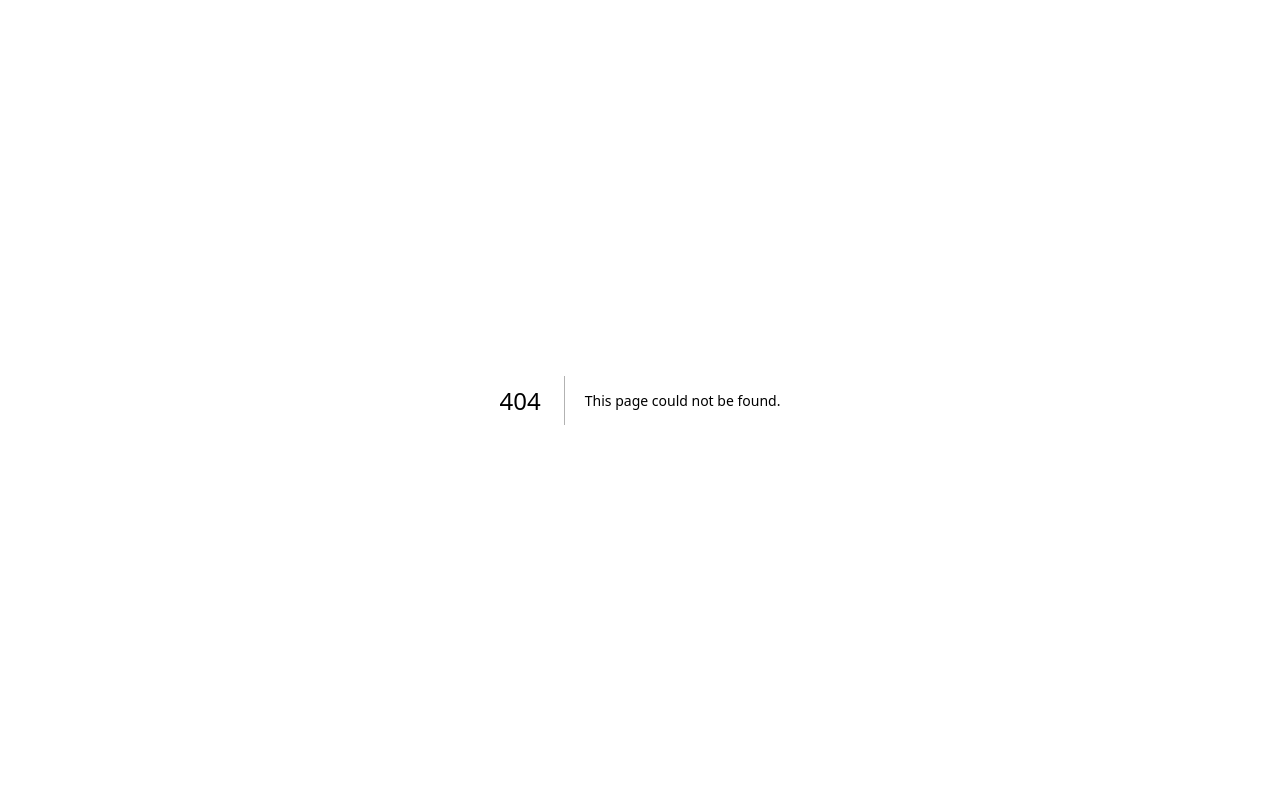
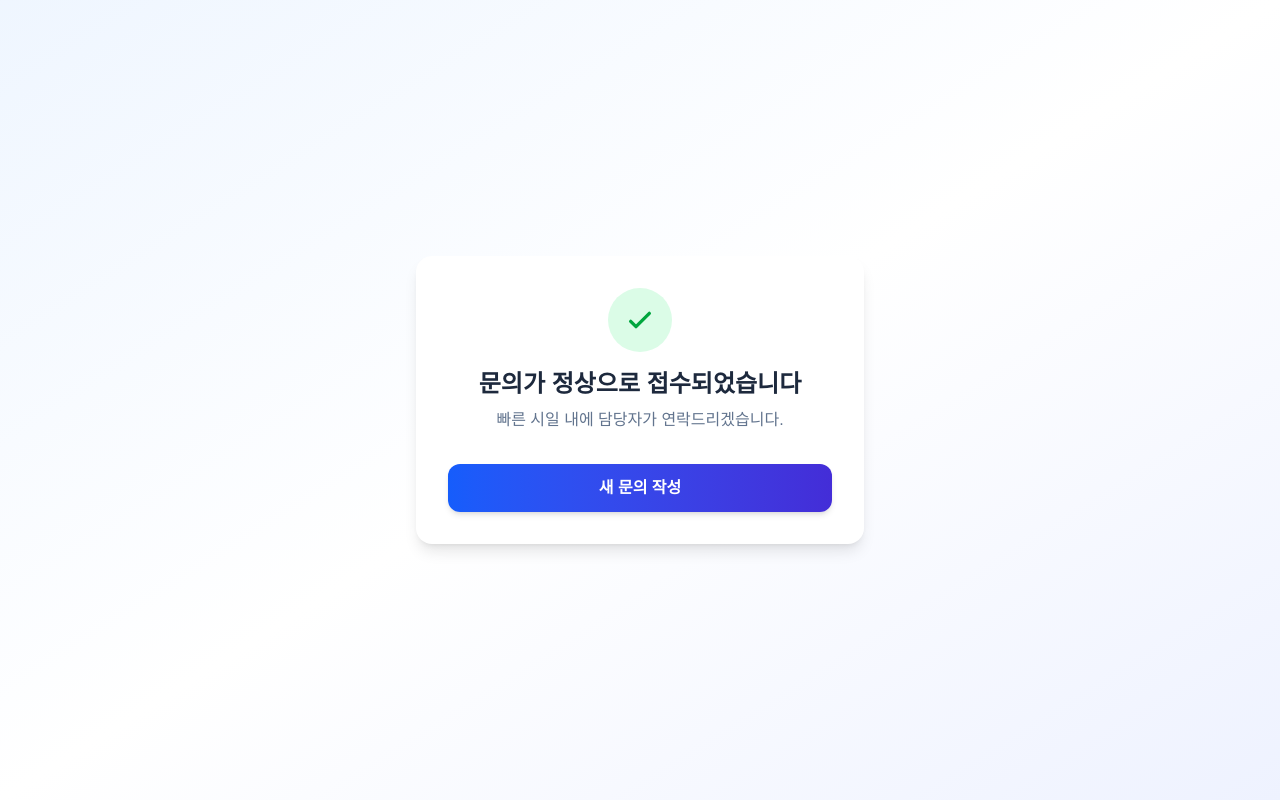
Before and after one commit to theooozy/hrcompany, a Next.js app: page /portal/complete in a window 1280 px wide. Before the commit this address had no page. Built offline with nearby package versions, Linux system fonts and the light colour scheme.

Commit message:
feat: 세부 정보 제출 완료 페이지 생성 (portal/complete)

```diff
--- /dev/null
+++ b/app/portal/complete/page.tsx
@@ -0,0 +1,35 @@
+'use client';
+
+import Link from 'next/link';
+import { useEffect } from 'react';
+import { useRouter } from 'next/navigation';
+
+export default function PortalCompletePage() {
+  const router = useRouter();
+
+  // Prevent going back to the form to avoid duplicate submission
+  useEffect(() => {
+    window.history.replaceState(null, '', '/portal/complete');
+  }, []);
+
+  return (
+    <div className="min-h-screen bg-gradient-to-br from-blue-50 via-white to-indigo-50 flex items-center justify-center p-6">
+      <div className="w-full max-w-md bg-white rounded-2xl shadow-lg p-8 text-center">
+        <div className="w-16 h-16 mx-auto rounded-full bg-green-100 flex items-center justify-center mb-4">
+          <svg className="w-8 h-8 text-green-600" fill="none" stroke="currentColor" viewBox="0 0 24 24">
+            <path strokeLinecap="round" strokeLinejoin="round" strokeWidth={2.5} d="M5 13l4 4L19 7" />
+          </svg>
+        </div>
+        <h1 className="text-2xl font-bold text-slate-800 mb-2">문의가 정상으로 접수되었습니다</h1>
+        <p className="text-slate-500 mb-8">빠른 시일 내에 담당자가 연락드리겠습니다.</p>
+        <Link
+          href="/portal"
+          replace
+          className="inline-block w-full px-6 py-3 bg-gradient-to-r from-blue-600 to-indigo-700 text-white rounded-xl font-bold text-base shadow-md hover:shadow-lg transition-all text-center"
+        >
+          새 문의 작성
+        </Link>
+      </div>
+    </div>
+  );
+}
```
